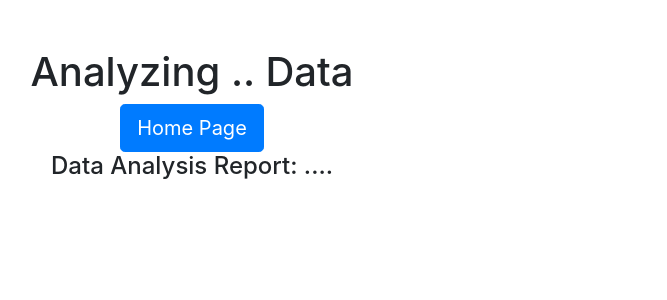
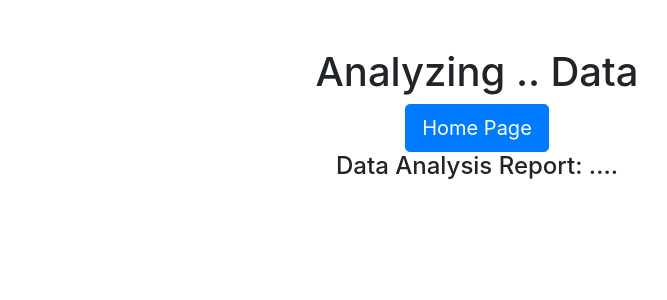
Before and after one commit to Tus261/app-ptdl1, a Django app: page /data_analysis in a window 1280 px wide. Shown: the part 56-356 px from the top of the page, without its empty margins (163-830 px from the left). Run offline with Django 3.2, Linux system fonts and the light colour scheme; some libraries are stand-ins or nearby versions.

Commit message:
edit page l7

```diff
--- a/ptdl/templates/pages/chart.html
+++ b/ptdl/templates/pages/chart.html
@@ -15,14 +15,14 @@
 
 
           <div class="row mt-5 text-center">
-            <div class="col-4 d-flex justify-content-center text-center">
+            <div class="col-md-12 text-center">
                 <h1>MATPLOTLIB</h1>
             </div>
 
 
           </div>
           <div class="row ">
-            <div class="col-4 d-flex justify-content-center text-center">
+            <div class="col-md-12 text-center">
 
                 <a href="/" class="btn btn-primary btn-lg">Home Page</a>
             </div>
--- a/ptdl/templates/pages/data_analysis.html
+++ b/ptdl/templates/pages/data_analysis.html
@@ -14,19 +14,19 @@
         </nav>
 
             <div class="row mt-5 ">
-                <div class="col-md-6 text-center">
+                <div class="col-md-12 text-center">
                     <h1>Analyzing .. Data</h1>
                 </div>
 
             </div>
             <div class="row">
-                <div class="col-md-6 text-center">
+                <div class="col-md-12 text-center">
                     <a href="/" class="btn btn-primary btn-lg">Home Page</a>
                 </div>
 
             </div>
             <div class="row">
-                <div class="col-md-6 text-center" >
+                <div class="col-md-12 text-center" >
                     <h4>Data Analysis Report: ....</h4>
                 </div>
             </div>
```
